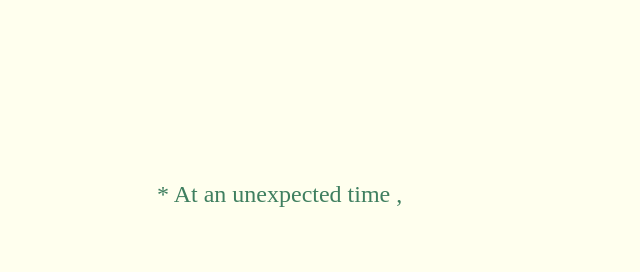
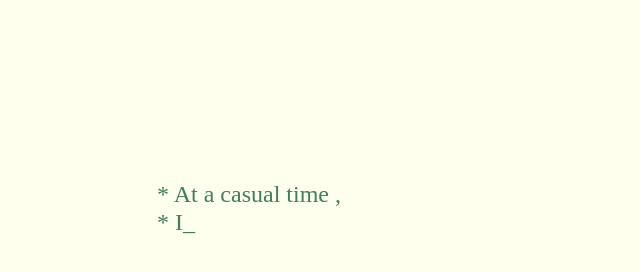
Before and after one commit to LiuHao018274/LH, a plain HTML site: page index.html in a window 1280 px wide. Shown: the whole page, without its empty margins (0-640 px from the left). Drawn offline with Linux system fonts and the light colour scheme.

Commit message:
Update index.html
111

```diff
--- a/index.html
+++ b/index.html
@@ -19,7 +19,7 @@
     <div id="mainDiv">
         <div id="content">
             <div id="code">
-                <span class="space"/><span class="comments"><font face="黑体">* At an unexpected time ,</font></span><br />
+                <span class="space"/><span class="comments"><font face="黑体">* At a casual time ,</font></span><br />
                 <span class="space"/><span class="comments"><font face="黑体">* I met you in the sea of people.</span><br />
                 <span class="space"/><span class="comments"><font face="黑体">* You shine into my life like a beam of sunshine.</span><br />
                 <span class="space"/><span class="comments"><font face="黑体">* 2019.08.14 ,</font></span><br />
```
